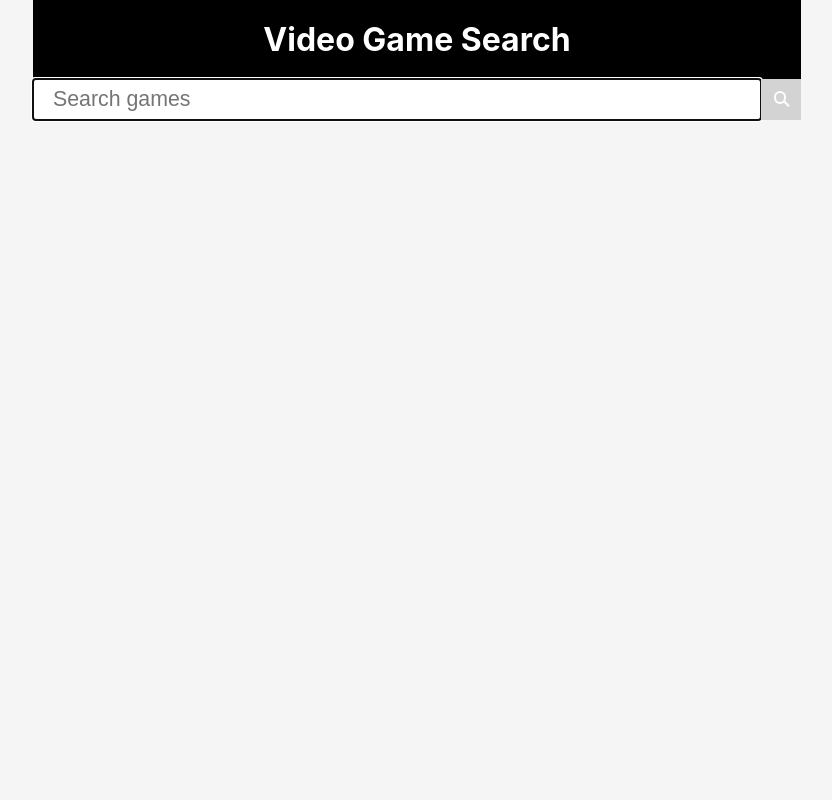
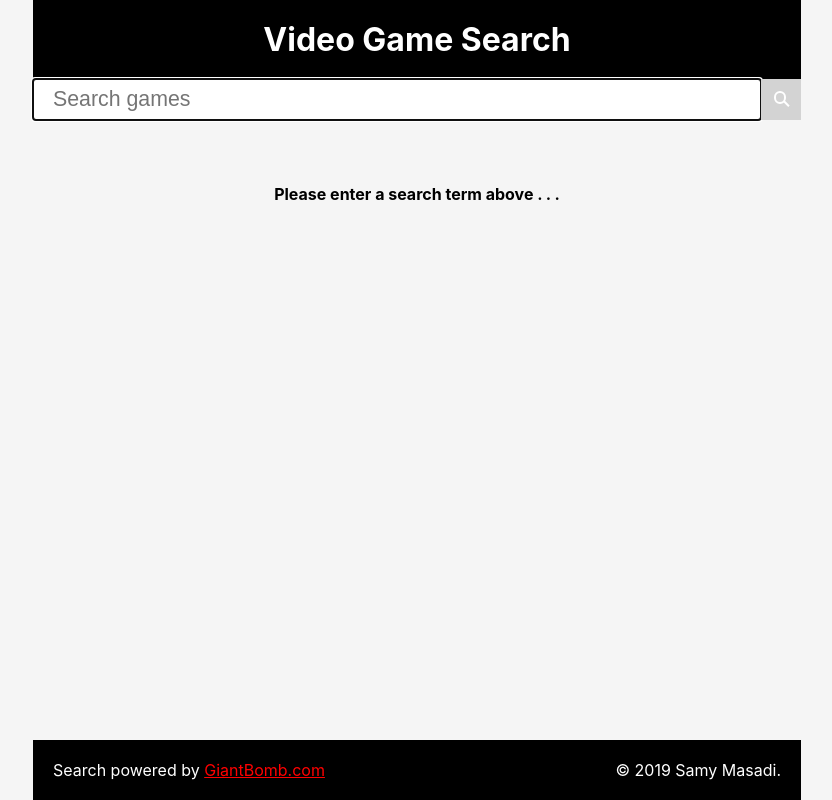
Before and after one commit to SamyMasadi/game-release-date-app, a React (Create React App) app: page / in a window 1280 px wide. Shown: the whole page, without its empty margins (223-1055 px from the left). Built offline with nearby package versions, Linux system fonts and the light colour scheme.

Commit message:
Add Footer and change Results Area
    - Footer styling depends on the component rendered in Results Area.
    - App component now handles Results Area state so it can update Footer accordingly.

```diff
--- a/src/components/App.js
+++ b/src/components/App.js
@@ -2,37 +2,82 @@ import React from 'react'
 import '../styles/App.css'
 import Header from './Header.js'
 import SearchBar from './SearchBar.js'
-import ResultsArea from './ResultsArea.js'
+import Prompt from './Prompt.js'
+import SearchResults from './SearchResults.js'
+import LoadingSpinner from './LoadingSpinner.js'
+import Footer from './Footer.js'
+
+const defaultState = {
+  searchTerm: "",
+  searchBarValue: "",
+  resultsArea: <Prompt/>,
+  fixedFooter: true
+}
 
 class App extends React.Component {
 
   constructor(props) {
     super(props)
-    this.state = { searchBarValue: "" }
+    this.state = defaultState
 
+    this.handleHistoryEvent = this.handleHistoryEvent.bind(this)
     this.handleSearchValueChange = this.handleSearchValueChange.bind(this)
     this.handleSearchSubmit = this.handleSearchSubmit.bind(this)
     this.pushHistoryState = this.pushHistoryState.bind(this)
+    this.performSearch = this.performSearch.bind(this)
   }
 
   componentDidMount() {
+    // Update state based on history events because client doesn't reload or redirect.
+    window.onpopstate = (event) => {
+      if (this.state.searchTerm === event.state.searchTerm) {
+        console.log("Entering here?")
+        return
+      }
+      this.handleHistoryEvent(event.state)
+    }
+
+    // Need a case for user leaving to another site and returning
+    if (window.history.state) {
+      this.handleHistoryEvent(window.history.state)
+      const results = window.history.state.results
+      if (results && results.length > 0) return
+    }
+
     // User can initiate a search by visiting '/search/:term' directly
     const initialSearchTerm = this.getSearchTermFromURL()
     if (initialSearchTerm) {
-      this.updateHistoryState(initialSearchTerm, null)
-      this.setState({ searchTerm: initialSearchTerm })
-    }
-    else {
-      this.updateHistoryState("", [])
+      this.performSearch(initialSearchTerm)
+      return
     }
 
-    // Update state based on history events because client doesn't reload or redirect.
-    window.onpopstate = (event) => {
-      this.setState({
-        searchBarValue: event.state.searchTerm,
-        searchTerm: event.state.searchTerm
-      })
+    this.updateHistoryState("", [])
+  }
+
+  /**
+   * Updates the page state based on the info stored in history states.
+   * @param state an HTML5 history api state
+   */
+  handleHistoryEvent(state) {
+    const searchTerm = state.searchTerm
+    const results = state.results
+    if (searchTerm && searchTerm !== "") {
+      if (results && results.length > 0) {
+        this.setState({
+          searchTerm: searchTerm,
+          searchBarValue: searchTerm,
+          resultsArea: <SearchResults gamesJSON={results}/>,
+          fixedFooter: false
+        })
+      }
+      else {
+        /* There may be cases where user initiated a search,
+        but navigated away before API response could be saved in history state. */
+        this.performSearch(searchTerm)
+      }
+      return
     }
+    this.setState(defaultState)
   }
 
   /**
@@ -72,7 +117,40 @@ class App extends React.Component {
     }
     newSearch = newSearch.trim()
     this.pushHistoryState(newSearch)
-    this.setState({ searchTerm: newSearch })
+    if (newSearch !== this.state.searchTerm) {
+      this.performSearch(newSearch)
+    }
+  }
+
+  /**
+   * When the user submits a new search, make a request to the app server
+   * to initiate a search using Giant Bomb's API. Upon receiving results,
+   * render results info and update state.
+   * @param {string} searchTerm a user-submitted search term
+   */
+  performSearch(searchTerm) {
+    this.setState({
+      resultsArea: <LoadingSpinner/>,
+      fixedFooter: true
+    })
+    console.log("Searching: " + searchTerm)
+    const queryURL = "/api/" + searchTerm
+    fetch(queryURL)
+      .then(response => {
+        return response.json()
+      })
+      .then(resultsJSON => {
+        this.updateHistoryState(searchTerm, resultsJSON)
+        const results = <SearchResults gamesJSON={resultsJSON}/>
+        this.setState({
+          searchTerm: searchTerm,
+          resultsArea: results,
+          fixedFooter: false
+        })
+      })
+      .catch(() => {
+        alert('The search failed. Please try again.')
+      })
   }
 
   /**
@@ -115,10 +193,9 @@ class App extends React.Component {
           handleSearchValueChange={this.handleSearchValueChange}
         />
 
-        <ResultsArea
-          searchTerm={this.state.searchTerm}
-          updateHistoryState={this.updateHistoryState}
-        />
+        {this.state.resultsArea}
+
+        <Footer fixedFooter={this.state.fixedFooter}/>
 
       </div>
     )
--- /dev/null
+++ b/src/components/Footer.js
@@ -0,0 +1,21 @@
+import React from 'react'
+import '../styles/Footer.css'
+
+function Footer(props) {
+  let footerClass = "static-footer"
+  if (props.fixedFooter) {
+    footerClass = "fixed-footer"
+  }
+  const year = new Date().getFullYear()
+  return (
+    <div className={footerClass} id="footer-container">
+      <div id="search-source">
+        Search powered by <a href="https://www.giantbomb.com">GiantBomb.com</a>
+      </div>
+      <div id="copyright">&copy; {year} Samy Masadi.</div>
+    </div>
+  )
+
+}
+
+export default Footer
--- a/src/components/Header.js
+++ b/src/components/Header.js
@@ -1,7 +1,7 @@
 import React from 'react'
 import '../styles/Header.css'
 
-function Header(props) {
+function Header() {
 
   return (
     <div id="header-container">
--- a/src/components/LoadingSpinner.js
+++ b/src/components/LoadingSpinner.js
@@ -7,7 +7,9 @@ import '../styles/LoadingSpinner.css'
 
 function LoadingSpinner(props) {
   return (
-    <div className="lds-spinner"><div></div><div></div><div></div><div></div><div></div><div></div><div></div><div></div><div></div><div></div><div></div><div></div></div>
+    <div className="spinner-container">
+      <div className="lds-spinner"><div></div><div></div><div></div><div></div><div></div><div></div><div></div><div></div><div></div><div></div><div></div><div></div></div>
+    </div>
   )
 }
 
--- /dev/null
+++ b/src/components/Prompt.js
@@ -0,0 +1,10 @@
+import React from 'react'
+import '../styles/Prompt.css'
+
+function Prompt(props) {
+    return (
+        <div className="prompt"><b>Please enter a search term above . . .</b></div>
+    )
+}
+
+export default Prompt
--- a/src/components/ResultsArea.js
+++ /dev/null
@@ -1,58 +0,0 @@
-import React from 'react'
-import SearchResults from './SearchResults.js'
-import LoadingSpinner from './LoadingSpinner.js'
-
-class ResultsArea extends React.Component {
-
-  constructor(props) {
-    super(props)
-    const empty = (
-      <div></div>
-    )
-    this.state = { resultsArea: empty }
-
-    this.performSearch = this.performSearch.bind(this)
-  }
-
-  componentDidUpdate(prevProps, prevState) {
-    if (!window.history.state.results && this.state === prevState) {
-      this.setState({ resultsArea: <LoadingSpinner/> })
-      this.performSearch(this.props.searchTerm)
-      return
-    }
-    if (this.props.searchTerm !== prevProps.searchTerm) {
-      const results = <SearchResults gamesJSON={window.history.state.results}/>
-      this.setState({ resultsArea: results })
-    }
-  }
-
-  /**
-   * When the user submits a new search, make a request to the app server
-   * to initiate a search using Giant Bomb's API. Upon receiving results,
-   * render results info and update state.
-   * @param {string} searchTerm a user-submitted search term
-   */
-  performSearch(searchTerm) {
-    console.log("Searching: " + searchTerm)
-    const queryURL = "/api/" + searchTerm
-    fetch(queryURL)
-      .then(response => {
-        return response.json()
-      })
-      .then(resultsJSON => {
-        this.props.updateHistoryState(searchTerm, resultsJSON)
-        const results = <SearchResults gamesJSON={resultsJSON}/>
-        this.setState({ resultsArea: results })
-      })
-      .catch(() => {
-        alert('The search failed. Please try again.')
-      })
-  }
-
-  render() {
-    return this.state.resultsArea
-  }
-
-}
-
-export default ResultsArea
--- /dev/null
+++ b/src/styles/Footer.css
@@ -0,0 +1,46 @@
+#footer-container {
+  background-color: #000;
+  color: #fff;
+  display: flex;
+  justify-content: space-between;
+  flex-wrap: wrap;
+  padding-top: 20px;
+  padding-bottom: 20px;
+}
+
+#search-source {
+  margin-left: 20px;
+}
+
+#search-source a:link {
+  color: red;
+}
+
+#search-source a:visited {
+  color: darkred;
+}
+
+#copyright {
+  margin-left: 20px;
+  margin-right: 20px;
+}
+
+@media only screen and (min-height: 313px) {
+  .fixed-footer {
+    width: 100%;
+    position: fixed;
+    bottom: 0;
+  }
+
+  @media only screen and (min-width: 512px) {
+    .fixed-footer {
+      width: 512px;
+    }
+  }
+
+  @media only screen and (min-width: 1024px) {
+    .fixed-footer {
+      width: 768px;
+    }
+  }
+}
--- a/src/styles/LoadingSpinner.css
+++ b/src/styles/LoadingSpinner.css
@@ -2,27 +2,30 @@
   The loading spinner source code comes from https://loading.io/css/
 */
 
+.spinner-container {
+  margin-top: 32px;
+  height: 96px;
+  text-align: center;
+}
+
 .lds-spinner {
   color: official;
   display: inline-block;
-  position: relative;
-  top: 128px;
-  left: calc( 50% - 32px );
-  width: 64px;
-  height: 64px;
+  width: 32px;
+  height: 32px;
 }
 .lds-spinner div {
-  transform-origin: 32px 32px;
+  transform-origin: 16px 16px;
   animation: lds-spinner 1.2s linear infinite;
 }
 .lds-spinner div:after {
   content: " ";
   display: block;
   position: absolute;
-  top: 3px;
-  left: 29px;
-  width: 5px;
-  height: 14px;
+  top: 2px;
+  left: 15px;
+  width: 2px;
+  height: 7px;
   border-radius: 20%;
   background: darkred;
 }
--- /dev/null
+++ b/src/styles/Prompt.css
@@ -0,0 +1,5 @@
+.prompt {
+    margin-top: 64px;
+    height: 64px;
+    text-align: center;
+}
```
